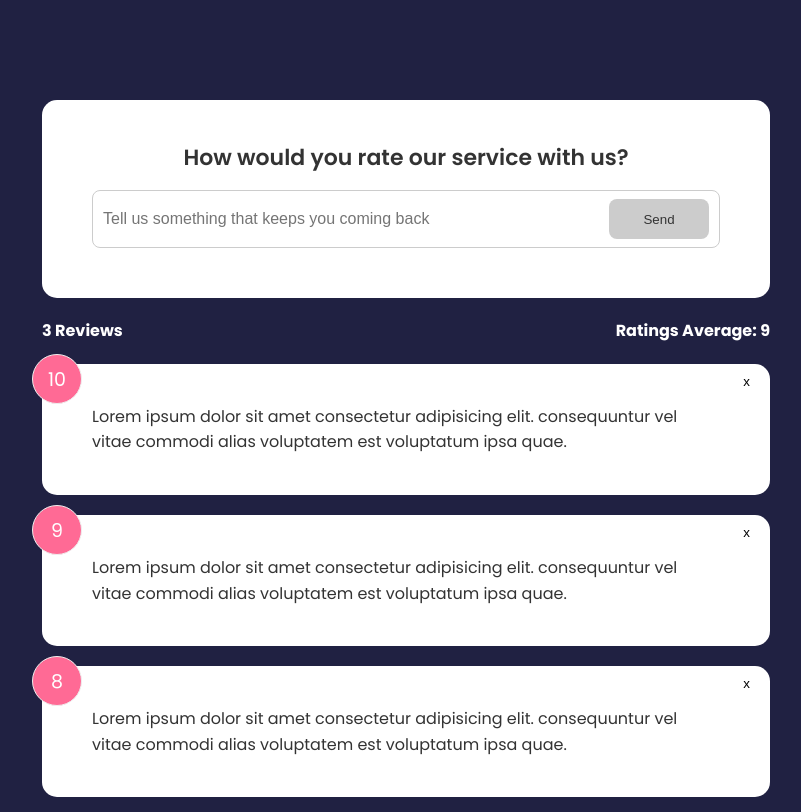
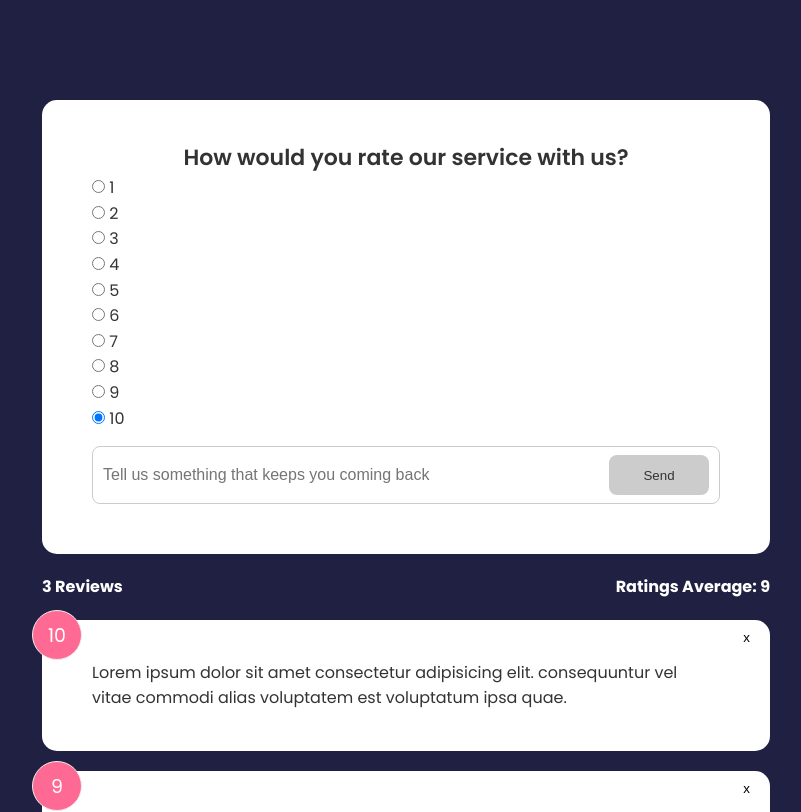
Before and after one commit to Andreas-Ziegler22/svelte-feedback-app, a Svelte app: page / in a window 1280 px wide. Shown: the top 812 px of the page, without its empty margins (234-1035 px from the left). Built offline with nearby package versions, Linux system fonts and the light colour scheme.

Commit message:
Rating select updated at form

```diff
--- a/src/components/FeedbackForm.svelte
+++ b/src/components/FeedbackForm.svelte
@@ -1,6 +1,7 @@
 <script>
   import Card from "./Card.svelte";
   import Button from "./Button.svelte";
+  import RatingSelect from "./RatingSelect.svelte";
 
   let text = ''
   let rating = 10
@@ -24,7 +25,7 @@
 </header>
 
 <form>
-  <!-- Rating Select -->
+  <RatingSelect/>
   <div class="input-group">
     <input type="text" on:input={handleInput}  bind:value={text} placeholder="Tell us something that keeps you coming back">
     <Button disabled={btnDesabled} type="submit">Send</Button>
--- a/src/components/RatingSelect.svelte
+++ b/src/components/RatingSelect.svelte
@@ -1,5 +1,9 @@
 <script>
+  let selected =10
 
+  const onChange = () =>{
+    console.log(1)
+  }
 </script>
 
 <ul class="rating">
```
